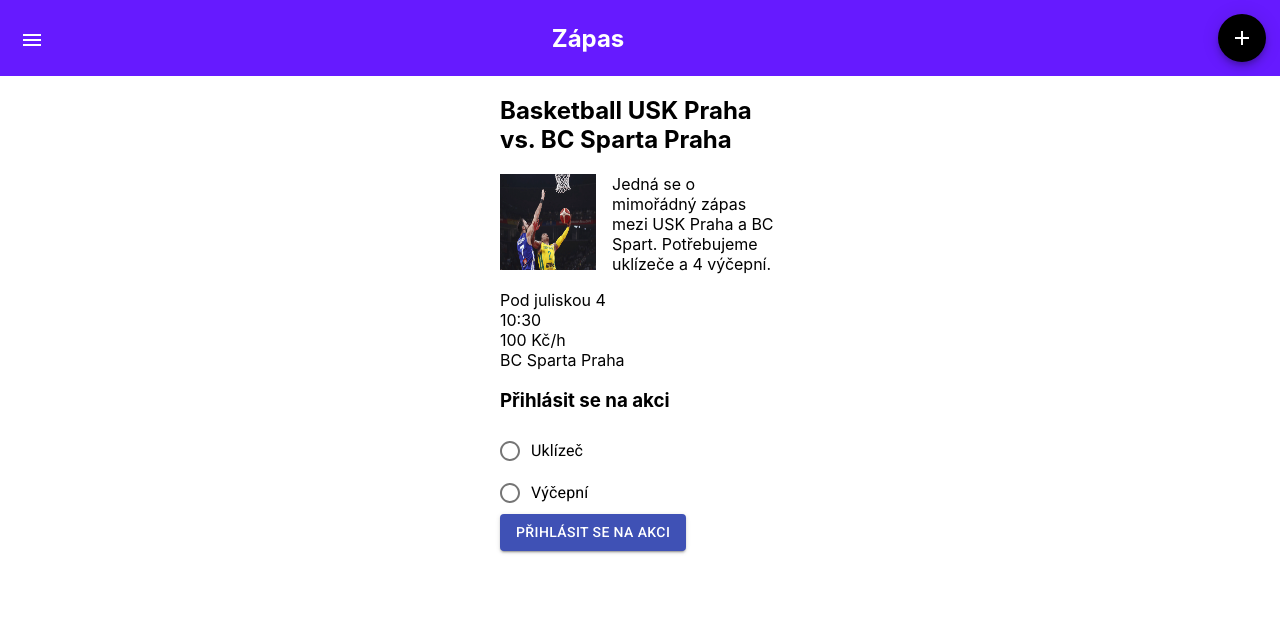
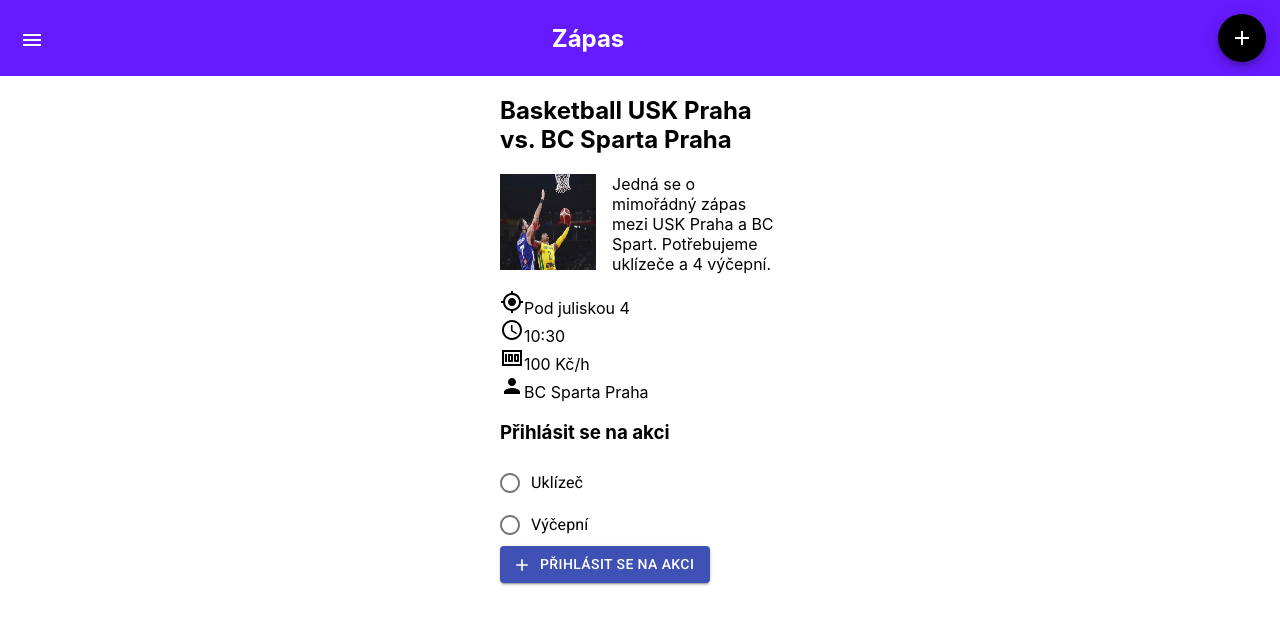
Before and after one commit to MichalMartinek/EventHelper, a React (Create React App) app: page /game/1 in a window 1280 px wide. Shown: the top 624 px of the page. Built offline with nearby package versions, Linux system fonts and the light colour scheme.

Commit message:
added icons

```diff
--- a/src/scenes/Game/ApplyForPostForm.js
+++ b/src/scenes/Game/ApplyForPostForm.js
@@ -5,6 +5,7 @@
 import RadioGroup from "@material-ui/core/RadioGroup";
 import FormControl from "@material-ui/core/FormControl";
 import FormControlLabel from "@material-ui/core/FormControlLabel";
+import {Add} from "@material-ui/icons";
 
 
 class ApplyForPostForm extends React.Component {
@@ -54,7 +55,7 @@
                     </RadioGroup>
                 </FormControl>
 
-                <Button variant="contained" color="primary" onClick={this.onSubmit}>
+                <Button startIcon={<Add/>} variant="contained" color="primary" onClick={this.onSubmit}>
                     Přihlásit se na akci
                 </Button>
 
--- a/src/scenes/Game/index.jsx
+++ b/src/scenes/Game/index.jsx
@@ -4,7 +4,7 @@
 import { bindActionCreators } from "redux";
 import './index.css'
 import ApplyForPostForm from "./ApplyForPostForm";
-
+import {Money, AccessTime, Person, MyLocation} from "@material-ui/icons";
 import * as actions from './actions';
 
 import { futureGames } from "../../database/futureGames";
@@ -27,10 +27,10 @@
                     <img src={this.props.actualGame.img} className="game-detail-img"/>
                     <p>{this.props.actualGame.description}</p>
                     <div className="game-detail-parameter-container">
-                    {this.props.actualGame.place}<br/>
-                    {this.props.actualGame.time}<br/>
-                    {this.props.actualGame.salary} Kč/h<br/>
-                    {this.props.actualGame.organizer} <br/>
+                    <MyLocation/>{this.props.actualGame.place}<br/>
+                    <AccessTime/>{this.props.actualGame.time}<br/>
+                    <Money/>{this.props.actualGame.salary} Kč/h<br/>
+                    <Person/>{this.props.actualGame.organizer} <br/>
                     </div>
                     <h3>Přihlásit se na akci</h3>
                     <ApplyForPostForm game={this.props.actualGame}/>
```
